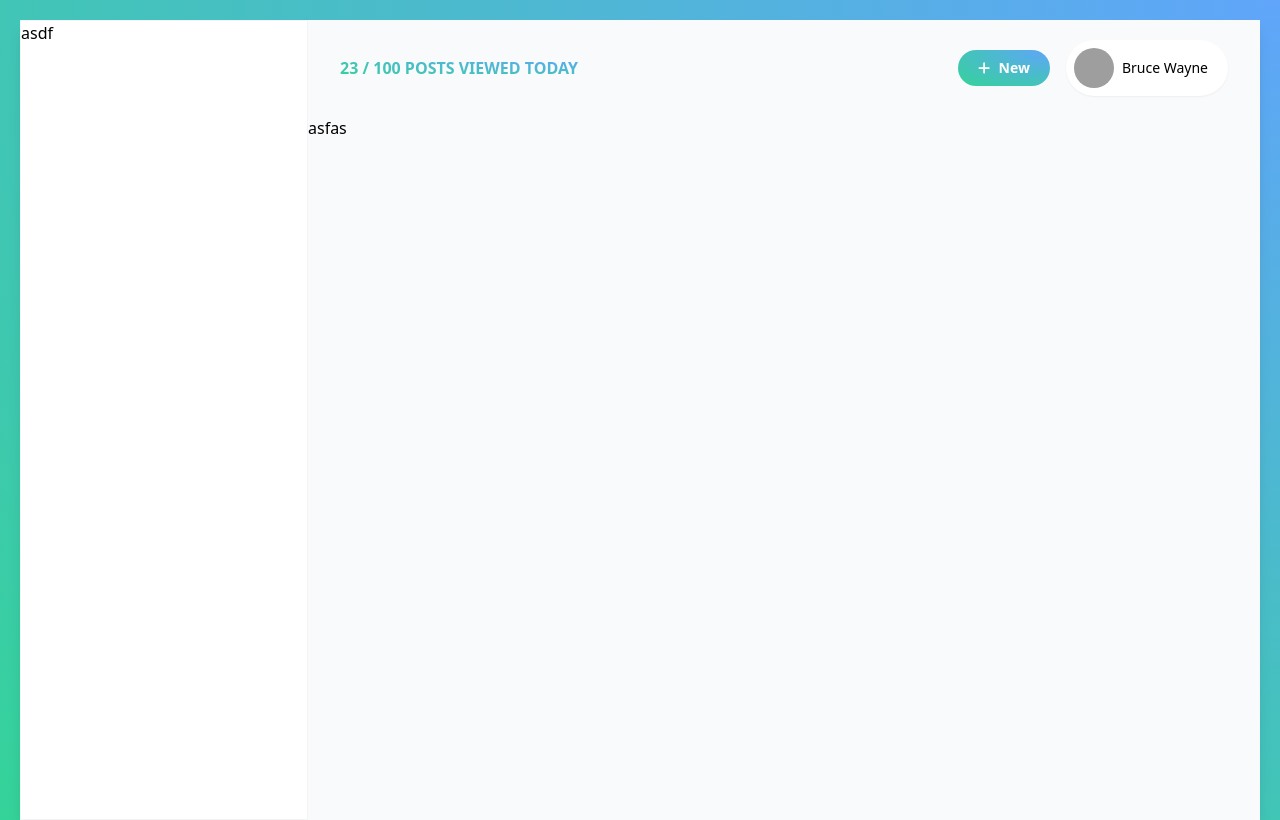
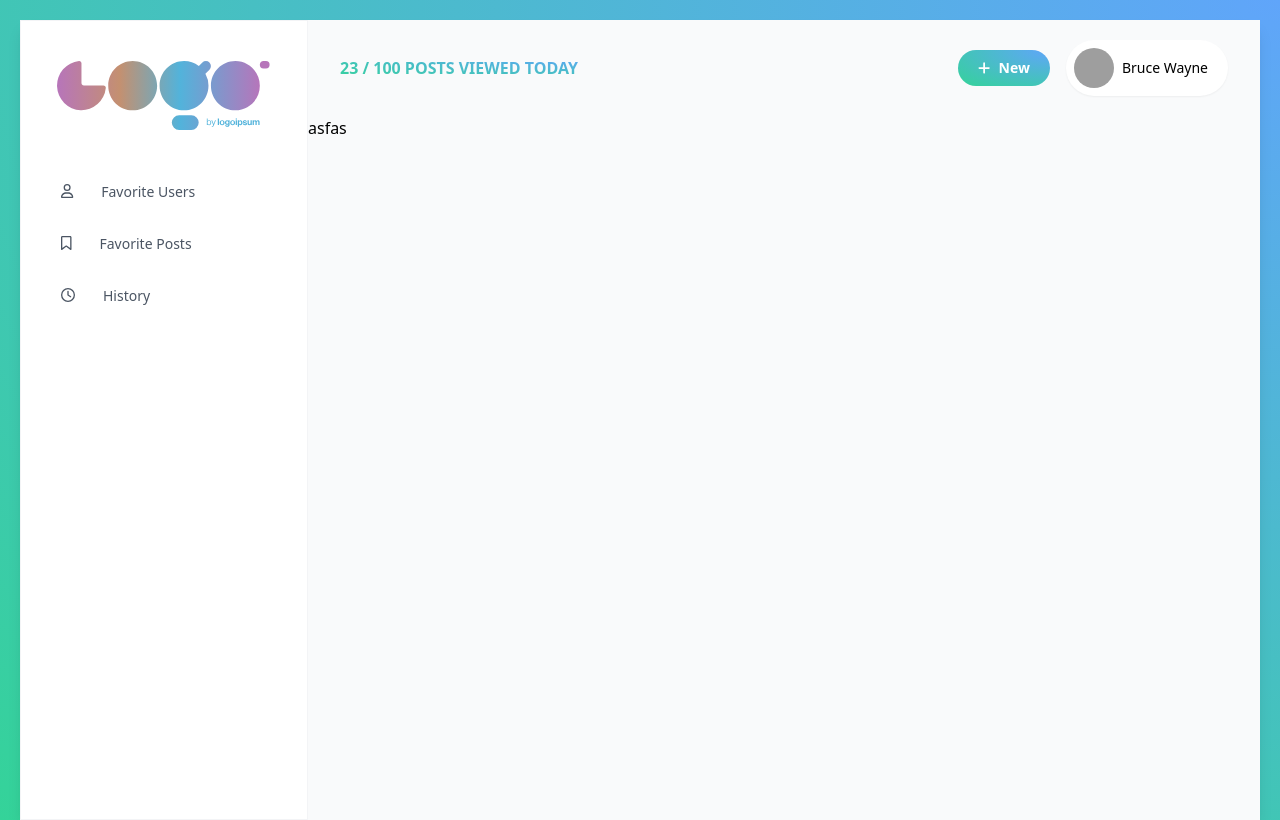
Before and after one commit to aslam91501/mysm, a Next.js app: page / in a window 1280 px wide. Built offline with nearby package versions, Linux system fonts and the light colour scheme; grey boxes are pictures that could not be loaded.

Commit message:
sidebar created

```diff
--- a/src/components/authenticated-layout/navbar/postsViewed.tsx
+++ b/src/components/authenticated-layout/navbar/postsViewed.tsx
@@ -1,8 +1,7 @@
 export const PostsViewedComponent = () => {
     return <>
         <div className="">
-            <span className="font-extrabold text-md text-transparent
-                bg-clip-text default-gradient uppercase ">
+            <span className="font-extrabold text-md gradient-text uppercase ">
                     23 / 100 posts viewed today
             </span>
         </div>
--- a/src/components/authenticated-layout/sidebar/index.tsx
+++ b/src/components/authenticated-layout/sidebar/index.tsx
@@ -1,7 +1,21 @@
+import { faBookmark, faClock, faHeart, faUser } from "@fortawesome/free-regular-svg-icons"
+import { FontAwesomeIcon } from "@fortawesome/react-fontawesome"
+import Image from "next/image"
+import { SidebarItem } from "./sidebarItem"
+
 export const Sidebar = () => {
     return <>
-        <div className="basis-72 border border-gray-100">
-            asdf
-        </div>
+        <aside className="basis-72 border border-gray-100 flex flex-col">
+            <div className="flex justify-center items-center basis-1/6 py-10">
+                <img src="/logo.svg" alt="Logo" className="w-3/4"  />
+            </div>
+
+            <div className="flex flex-col gap-2">
+                <SidebarItem icon={faUser} text="Favorite Users" />
+                <SidebarItem icon={faBookmark} text="Favorite Posts"/>
+                <SidebarItem icon={faClock} text="History" />
+                {/* <SidebarItem /> */}
+            </div>
+        </aside>
     </>
 }
--- /dev/null
+++ b/src/components/authenticated-layout/sidebar/sidebarItem.tsx
@@ -0,0 +1,16 @@
+import { faHeart, IconDefinition } from "@fortawesome/free-solid-svg-icons"
+import { FontAwesomeIcon } from "@fortawesome/react-fontawesome"
+
+interface Props{
+    icon: IconDefinition,
+    text: string
+}
+
+export const SidebarItem = (props: Props) => {
+    return <>
+        <div className="text-gray-600 text-sm flex gap-7 px-10 py-3 hover:cursor-pointer hover:bg-gray-100">
+            <span><FontAwesomeIcon icon={props.icon} /></span>
+            <span>{props.text}</span>
+        </div>
+    </>
+}
--- a/src/styles/globals.css
+++ b/src/styles/globals.css
@@ -5,3 +5,13 @@
 .default-gradient{
     @apply bg-[radial-gradient(ellipse_at_top_right,_var(--tw-gradient-stops))] from-blue-400 to-emerald-400
 }
+
+.gradient-text{
+    @apply text-transparent bg-clip-text default-gradient
+}
+
+.hover-gradient-text{
+    @apply hover:text-transparent hover:bg-clip-text
+    hover:bg-[radial-gradient(ellipse_at_top_right,_var(--tw-gradient-stops))]
+    hover:from-blue-400 hover:to-emerald-400
+}
```
Also changed, not shown: public/logo.svg (added).
